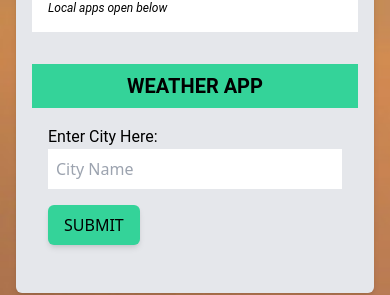
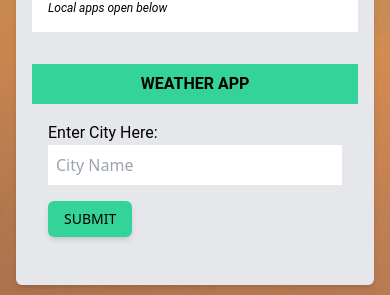
Before and after one commit to stradox4u/personal-website-v3, a Vue app: page /web-portfolio/weather-app in a window 390 px wide. Shown: the part 2326-2621 px from the top of the page. Built offline with nearby package versions, Linux system fonts and the light colour scheme.

Commit message:
made the tarotReader Header and buttons responsive

```diff
--- a/src/components/TarotReader.vue
+++ b/src/components/TarotReader.vue
@@ -1,5 +1,5 @@
 <template>
-    <app-header>Tarot Card Reader</app-header>
+    <app-header class="my-2">Tarot Card Reader</app-header>
     <base-button @click="reloadCards" class="bg-yellow-400 sm:w-1/3 w-2/3 mx-auto">Reshuffle Cards</base-button>
     <div class="grid sm:grid-cols-4 grid-cols-2 sm:gap-4 gap-12 mx-auto">
         <tarot-card
--- a/src/components/Ui/MyAppHeader.vue
+++ b/src/components/Ui/MyAppHeader.vue
@@ -1,5 +1,5 @@
 <template>
-    <h1 class="w-full bg-green-400 text-xl uppercase font-semibold font-roboto py-2 text-center">
+    <h1 class="w-full bg-green-400 sm:text-xl text-base uppercase font-semibold font-roboto py-2 text-center">
         <slot></slot>
     </h1>
 </template>
--- a/src/components/Ui/MyBaseButton.vue
+++ b/src/components/Ui/MyBaseButton.vue
@@ -1,5 +1,5 @@
 <template>
-    <button class="px-4 py-2 shadow-md rounded-md focus:outline-none hover:opacity-50 active:bg-green-200 uppercase">
+    <button class="px-4 py-2 sm:text-base text-sm shadow-md rounded-md focus:outline-none hover:opacity-50 active:bg-green-200 uppercase">
         <slot></slot>
     </button>
 </template>
```
